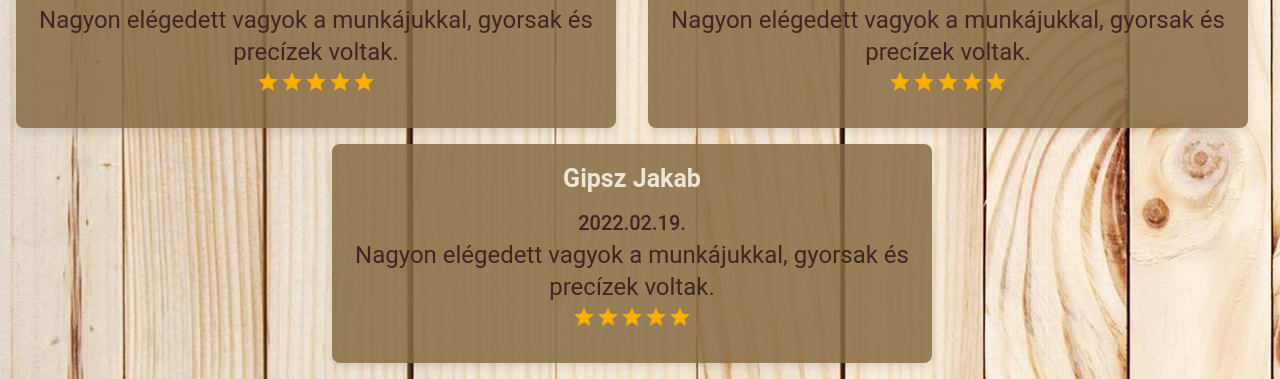
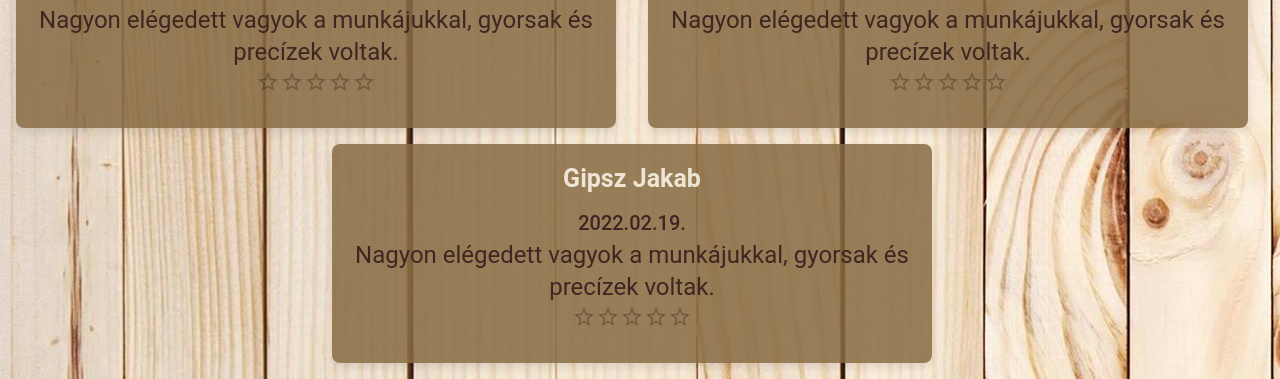
Before and after one commit to Tyna1992/CarpenterWebsite, a React (Vite) app in the folder Frontend/: page /velemenyek in a window 1280 px wide. Shown: the part 250-629 px from the top of the page. Built offline with nearby package versions, Linux system fonts and the light colour scheme; no server answers.

Commit message:
fix: prop name corrected

```diff
--- a/Frontend/src/Components/Rating/ReadOnlyRating.jsx
+++ b/Frontend/src/Components/Rating/ReadOnlyRating.jsx
@@ -1,10 +1,11 @@
 import {Box, Rating} from "@mui/material";
-function ReadOnlyRating({rating}) {
+function ReadOnlyRating({value}) {
+
   return (
     <Box>
       <Rating
         name="read-only"
-        value={rating}
+        value={value}
         readOnly
       />
     </Box>
```
